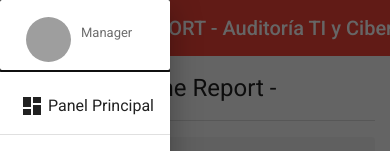
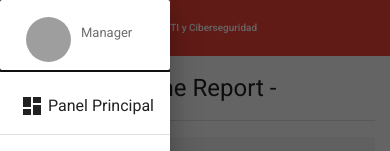
Before and after one commit to AlejoGomezDavivienda/frontend-time, an Angular app: page /dashboard in a window 390 px wide. Shown: the top 151 px of the page. Built offline with nearby package versions, Linux system fonts and the light colour scheme; no server answers; grey boxes are pictures that could not be loaded.

Commit message:
Responsive 2

```diff
--- a/src/app/dashboard/pages/user-time-report/user-time-report.component.ts
+++ b/src/app/dashboard/pages/user-time-report/user-time-report.component.ts
@@ -86,7 +86,7 @@ export class UserTimeReportComponent implements OnInit, AfterViewInit
     if(timeData) this.data = timeData;
 
     const dialogRef = this.dialog.open(NewRegisterDialogComponent, {
-      width: '50%',
+      width: '85%',
       data: this.data
     });
 
--- a/src/app/shared/layouts/admin-layout/admin-layout.component.html
+++ b/src/app/shared/layouts/admin-layout/admin-layout.component.html
@@ -74,7 +74,7 @@
           (click)="drawer.toggle()">
           <mat-icon aria-label="Side nav toggle icon">menu</mat-icon>
         </button>
-        <span class="ml-4">TIME REPORT - Auditoría TI y Ciberseguridad</span>
+        <span class="titulo">TIME REPORT - Auditoría TI y Ciberseguridad</span>
 
         <!-- Usuario logueado opciones -->
           <!-- <div class="example-button-container mt-3 info-cont-white">
--- a/src/app/shared/layouts/admin-layout/admin-layout.component.scss
+++ b/src/app/shared/layouts/admin-layout/admin-layout.component.scss
@@ -65,3 +65,28 @@
     outline: none !important;
     // border: none;
 }
+
+
+@media (max-width: 768px) {
+
+    .titulo {
+        font-size: 80%;
+    }
+
+}
+
+@media (max-width: 600px) {
+
+    .titulo {
+        font-size: 60%;
+    }
+
+}
+
+@media (max-width: 400px) {
+
+    .titulo {
+        font-size: 50%;
+    }
+
+}
```
